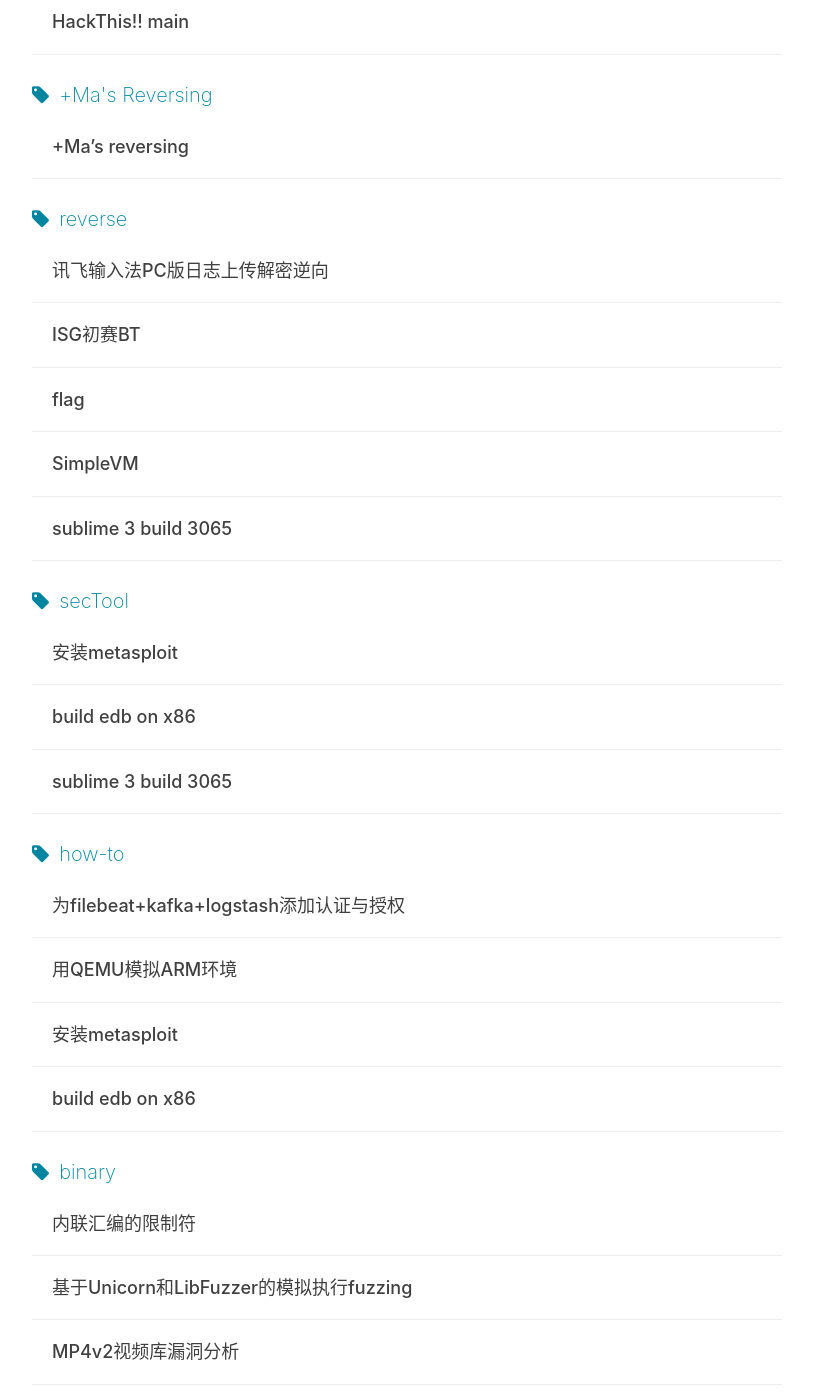
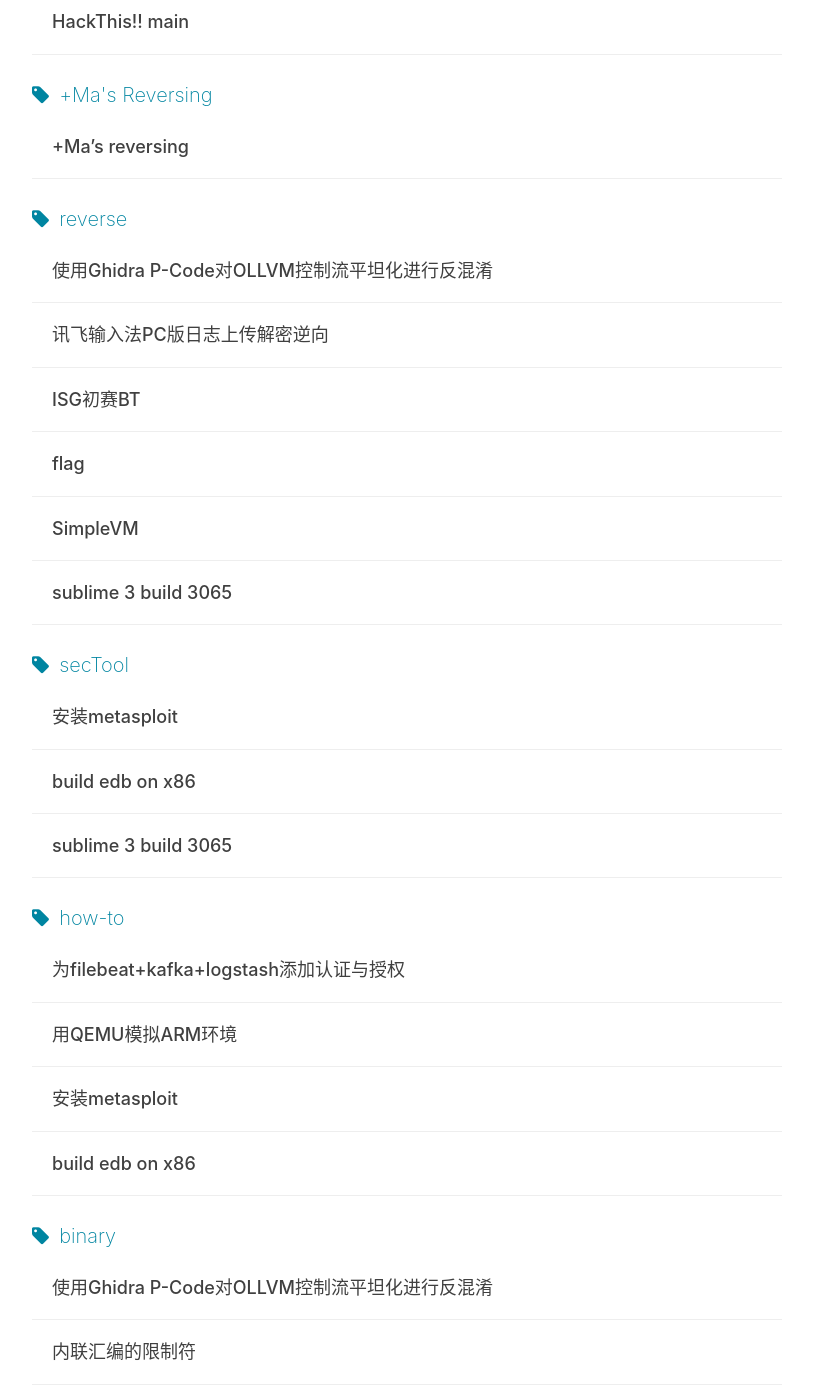
Before and after one commit to rk700/rk700.github.io, a Jekyll site: the page built from tags.html, in a window 1280 px wide and 1400 px high, scrolled down 13883 px. Shown: the whole window, without its empty margins (233-1046 px from the left). Built offline with Jekyll 4.4.1, drawn with Linux system fonts in a browser that asks for light colours; nearby versions of some CDN libraries; comment, search, counter and statistics services are not loaded; some of the changed lines change nothing that is shown.

Commit message:
ghidra ollvm deobf

````diff
--- a/_config.yml
+++ b/_config.yml
@@ -22,7 +22,7 @@
 
 # Gems
 # from PR#40, to support local preview for Jekyll 3.0
-gems:
+plugins:
     - jekyll-paginate
     - jekyll-sitemap
     - jekyll-redirect-from
--- /dev/null
+++ b/_posts/2020-08-03-ghidra-ollvm-deobfuscation.md
@@ -0,0 +1,276 @@
+---
+title: 使用Ghidra P-Code对OLLVM控制流平坦化进行反混淆
+author: rk700
+layout: post
+catalog: true
+tags:
+  - binary
+  - reverse
+---
+
+**本文同步自[银河实验室博客](http://galaxylab.com.cn/%e4%bd%bf%e7%94%a8ghidra-p-code%e5%af%b9ollvm%e6%8e%a7%e5%88%b6%e6%b5%81%e5%b9%b3%e5%9d%a6%e5%8c%96%e8%bf%9b%e8%a1%8c%e5%8f%8d%e6%b7%b7%e6%b7%86/)。**
+
+## 简介
+
+[OLLVM](https://github.com/obfuscator-llvm/obfuscator)的控制流平坦化是一种常见的代码混淆方式，其基本原理是添加分发器来控制流程的执行。针对这种混淆方式的还原也有了许多研究和工具，大致思路分为动态和静态两种：
+
+- 动态：通过Unicorn模拟执行的方式获取各真实块的关系
+- 静态：通过符号执行、中间语言分析等方式获取真实块之间的关系。
+
+静态方式进行OLLVM反混淆的工具，许多是依赖于Binary Ninja, IDA Pro等商业软件提供的中间语言API接口。恰好银河实验室今年来对Ghidra这一开源工具进行了较深入的学习和研究，我们实验发现，通过Ghidra的P-Code这种中间语言，也可以实现控制流平坦化的反混淆。
+
+## 基本思路
+
+控制流平坦化反混淆的技术原理，已经有很多技术文章介绍分享过了，我们参考的是[RPISEC](https://rpis.ec/blog/dissection-llvm-obfuscator-p1/)和[Quarkslab](https://blog.quarkslab.com/deobfuscation-recovering-an-ollvm-protected-program.html)的博客文章。如果对这部分内容比较熟悉，可以直接看下一节的具体实现。
+
+简单来说，OLLVM会添加一个用于控制跳转的状态变量和分发器：当一个真实块执行完成后，会把状态变量的值进行更新，回到分发器进行检查，再根据状态变量的值跳转到下一个真实块执行；如果原本的执行流程中存在条件跳转，则会在各条件下对状态变量设置不同的值，再回到分发器进行检查和跳转。
+
+例如，以下是[Quarkslab文章](https://blog.quarkslab.com/deobfuscation-recovering-an-ollvm-protected-program.html)中的示例C代码：
+
+```c
+unsigned int target_function(unsigned int n)
+{
+  unsigned int mod = n % 4;
+  unsigned int result = 0;
+
+  if (mod == 0) result = (n | 0xBAAAD0BF) * (2 ^ n);
+
+  else if (mod == 1) result = (n & 0xBAAAD0BF) * (3 + n);
+
+  else if (mod == 2) result = (n ^ 0xBAAAD0BF) * (4 | n);
+
+  else result = (n + 0xBAAAD0BF) * (5 & n);
+
+  return result;
+}
+```
+
+使用OLLVM 4.0编译，开启控制流平坦化混淆：
+
+```bash
+clang -mllvm -fla ~/tmp/test.c -c -o ~/tmp/test.o
+```
+
+将编译得到的test.o文件在Ghidra中加载打开，可以看到左下角的基本块就是分发器（跳转到分发器），其右上侧的各基本块是真实块。更新了状态变量的值后，按照蓝色的箭头线，跳转到左下角进入分发器；而通过分发器的检查后，再根据状态变量的不同的值，按照绿色的箭头线，跳转到下一个真实块。
+
+![]({{ site.url }}/img/in-posts/ghidra-deobf/obf-graph.png){:.myImage}
+
+因此，我们需要对混淆后的代码进行分析，获取以下信息：
+
+- 状态变量的值到真实块的映射，也就是说，如果要跳转到某个真实块，状态变量应该是什么
+- 修改更新状态变量的操作，通常都是在真实块的末尾处
+
+如果有了以上信息，那么当状态变量更新后，通过分发器跳转到的下一真实块也就知道了。我们可以将这两个真实块直接连接起来，不需要通过分发器中转，从而实现执行流程的还原。
+
+例如，如果要从函数`target_function()`中返回，需要跳转到`0x1001f0`这个块，其前提条件是在`0x1000c4`中的检查：需要状态变量的值等于`0x57ff42c3`：
+
+![]({{ site.url }}/img/in-posts/ghidra-deobf/obf-to-return.png){:.myImage}
+
+而在`0x1001e4`这个块中，将状态变量的值设置为`0x57ff42c3`，并跳转回分发器。
+
+![]({{ site.url }}/img/in-posts/ghidra-deobf/obf-set-var.png){:.myImage}
+
+由此可知，`0x1001e4`这个块的执行流程会最终到`0x1001f0`即函数返回，因此我们可以跳过中间的分发器，直接将这两个真实块通过跳转连接起来。
+
+## 具体实现
+
+我们使用的是Ghidra的P-Code来对二进制代码进行分析，P-Code的介绍和获取可以参考之前实验室[小朱哥的文章](http://galaxylab.com.cn/%e4%bd%bf%e7%94%a8ghidra-p-code%e8%bf%9b%e8%a1%8c%e8%be%85%e5%8a%a9%e9%80%86%e5%90%91%e5%88%86%e6%9e%90/)。
+
+### 定位状态变量
+
+整个控制流平坦化都是围绕着状态变量来进行的，所以首先需要定位这个状态变量。按照OLLVM的源码，在函数起始处，会对状态变量赋值进行初始化，例如：
+
+![]({{ site.url }}/img/in-posts/ghidra-deobf/state-var-init.png){:.myImage}
+
+我们可以通过人工识别定位到状态变量初始化所在的汇编指令，并通过Ghidra的API获取对应的P-Code：通常初始化状态变量所对应的P-Code是[COPY](https://ghidra.re/courses/languages/html/pcodedescription.html)，将常量复制到目标varnode中。
+
+Ghidra的P-Code遵循Static Single Assignment(SSA)形式，即每个变量只会赋值一次。如果变量可能有不同的值（例如OLLVM混淆中的状态变量），则通过phi node来处理：phi node有多个输入，每个输入对应不同情况下变量的值，输出则是真正的变量。由此，变量就只会在phi node处进行一次赋值，从而满足SSA的要求。在Ghidar P-Code中，通过指令[MULTIEQUAL](https://ghidra.re/courses/languages/html/additionalpcode.html)来对应phi node。
+
+因此，前面提到的初始化状态变量的`COPY`指令，复制的目标varnode其实是一个临时变量，作为phi node的输入。我们定位到`COPY`之后，还需要继续跟踪其输出，找到`MULTIEQUAL`即phi node，这个phi node的输出才是真正的OLLVM状态变量：
+
+```python
+    # find the pcode for COPYing const
+
+    while pcode_iterator.hasNext():
+        pcode = pcode_iterator.next()
+        logging.debug('finding COPY const pcode: %s' % pcode)
+        if pcode.getOpcode() == PcodeOp.COPY and pcode.getInput(0).isConstant():
+            break
+
+    logging.info('COPY const pcode: %s' % pcode)
+
+    # find the state var in phi node
+
+    depth = 0
+    while pcode is not None and pcode.getOpcode() != PcodeOp.MULTIEQUAL:
+        logging.debug('finding phi node: %s, depth %d' % (pcode, depth))
+        if pcode.getOutput() is None:
+            logging.warning('output is None in %s' % pcode)
+            break
+        pcode = pcode.getOutput().getLoneDescend()
+        if depth > 5:
+            break
+        depth += 1
+```
+
+### 获取状态变量到真实块的映射
+
+接下来，我们需要获取状态变量到真实块的映射关系。一般来说，我们可以检查状态变量被读取的地方，判断其是否有与常量的比较。不过对Ghidra试验后发现这样有时会缺失一些信息。
+
+因此，我们换用另一种方式：检查所有的条件跳转，如果跳转条件是状态变量等于某个常量，那么就可以将这个常量与跳转目标关联映射起来。
+
+在Ghidra中，条件跳转是通过`CBRANCH`指令完成的，所以我们检查所有的基本块，判断是否为条件跳转：
+
+```python
+    for block in high_function.getBasicBlocks():
+        # search for conditional jump
+
+        if block.getOutSize() != 2:
+            continue
+
+        last_pcode = get_last_pcode(block)
+        if last_pcode.getOpcode() != PcodeOp.CBRANCH:
+            continue
+```
+
+OLLVM混淆的分发器，会检查状态变量是否等于某些常量。因此我们检查`CBRANCH`的跳转条件是否是`INT_NOTEQUAL`或者`INT_EQUAL`，并且进行比较的两个值其中一个是常量，另一个是状态变量：
+
+```python
+        if not condition_type in (PcodeOp.INT_NOTEQUAL, PcodeOp.INT_EQUAL):
+            continue
+
+        in0 = conditionPcode.getInput(0)
+        in1 = conditionPcode.getInput(1)
+
+        if in0.isConstant():
+            constVar = in0
+            comparedVar = in1
+        elif in1.isConstant():
+            constVar = in1
+            comparedVar = in0
+        else:
+            logging.debug('not const var in comparision, skipped')
+            continue
+```
+
+由此，我们就可以获取状态变量的值到跳转目标真实块之间的映射。
+
+### 获取状态变量的更新
+
+接下来，我们需要获取所有修改更新了状态变量的地方。由于状态变量是通过phi node来赋值的，因此我们可以通过回溯phi node的输入，即可找到这些赋值。
+
+对状态变量赋值，也是通过P-Code的`COPY`指令将某个常量复制。所以我们在回溯phi node的输入时，如果遇到了`COPY`指令并且复制的内容是常量，就可以将其视为对状态变量进行赋值更新：
+
+```python
+    for state_var_def in phi_node.getInputs().tolist():
+        if state_var_def == state_var:
+            continue
+        pcode = state_var_def.getDef()
+        logging.debug('output %s of pcode %s in block %s defines state var' % (state_var_def, pcode, pcode.getParent()))
+
+        find_const_def_blocks(mem, state_var.getSize(), pcode, 0, state_var_defs, None)
+```
+
+这些`COPY`指令的所在位置，一般来说就是真实块的末尾。我们将赋值的常量和所在的基本块信息记录下来，用于接下来的控制流还原。
+
+### 还原控制流
+
+有了以上信息，我们就可以还原控制流了。具体分为两种情况：
+
+- 无条件跳转：这种对应于原始代码中没有条件判断的部分，经OLLVM混淆后，修改状态变量的基本块只有一个输出块
+- 条件跳转：这种对应于原始代码中有条件判断的部分，经OLLVM混淆后，修改状态变量的基本块有两个输出块
+
+第一种情况比较简单，我们只需要查找状态变量更新后的值所对应的目标块，并将其作为修改状态变量的基本块的后继即可：
+
+```python
+        # unconditional jump
+
+        if def_block.getOutSize() == 1:
+            const = const_update(const)
+            if const in const_map:
+                link = (def_block, const_map[const])
+                logging.debug('unconditional jump link: %s' % str(link))
+                links.append(link)
+            else:
+                logging.warning('cannot find const 0x%x in const_map' % const)
+```
+
+第二种情况稍微复杂一些：如果基本块A修改了状态变量，并且A有两个输出块A1和A2，那么这两个输出块所对应的状态变量的值也是不同的，我们需要分别找到A1和A2的状态变量所对应的后继块，并将其更新为A的输出。如果A1或者A2也修改了状态变量的值，那么就用修改的值来查找后继块；否则，就沿用A所设置的状态变量的值来查找后继：
+
+```python
+            # true out block has state var def
+
+            if true_out in state_var_defs:
+                true_out_const = const_update(state_var_defs[true_out])
+                if true_out_const not in const_map:
+                    logging.warning('true out cannot find map from const 0x%x to block' % true_out_const)
+                    continue
+                true_out_block = const_map[true_out_const]
+                logging.debug('true out to block: %s' % true_out_block)
+
+                if false_out in state_var_defs:
+                    false_out_const = const_update(state_var_defs[false_out])
+                    if false_out_const not in const_map:
+                        logging.warning('false out cannot find map from const 0x%x to block' % false_out_const)
+                        continue
+                    else:
+                        false_out_block = const_map[false_out_const]
+                        logging.debug('false out to block: %s' % false_out_block)
+
+                # false out doesn't have const def, then use the def in current block for the false out
+
+                elif const in const_map:
+                    false_out_block = const_map[const]
+                else:
+                    logging.warning('mapping of const %s in block %s not found' % (const, def_block))
+                    continue
+```
+
+### 汇编代码修复
+
+当控制流还原完成后，我们就可以修改相应的汇编代码，完成最终的反混淆。与上面还原控制流类似，这里的修复同样需要对无条件/条件跳转分别进行处理。
+
+无条件跳转较为简单，我们只需要找到基本块中的最后一条指令，将其替换为绝对跳转即可：
+
+```python
+        # unconditional jump
+
+        if len(link) == 2:
+            target_addr = link[1].getStart().getOffset()
+            asm_string = self.patch_unconditional_jump(patch_addr, target_addr)
+            logging.debug('patching unconditional jump at %s to %s' % (patch_addr, asm_string))
+            patched = self.asm.assembleLine(patch_addr, asm_string)
+            if len(patched) > ins.getLength():
+                logging.error('not enough space at %s for patch %s' % (patch_addr, asm_string))
+                return None
+```
+
+条件跳转稍微复杂一些。例如，在x86架构下，是通过`CMOVXX`这条汇编来对状态变量进行修改。因此，我们可以将其更新为`JXX`来实现跳转：
+
+```python
+    def patch_conditional_jump(self, ins, true_addr, false_addr):
+        op_str = str(ins.getMnemonicString())
+
+        if op_str.startswith('CMOV'):
+            return '%s 0x%x\nJMP 0x%x' % (op_str.replace('CMOV', 'J'), true_addr, false_addr)
+        else:
+            return None
+```
+
+这样的修复方式比较直接，没有将多余指令清空为`NOP`，也没有处理修复长度超出可用长度的情况。
+
+## 反混淆效果
+
+对之前示例的`target_function()`进行OLLVM控制流平坦化混淆后，在Ghidra中反编译的代码如下，我们可以很容易地识别出状态变量：
+
+![]({{ site.url }}/img/in-posts/ghidra-deobf/obf.png){:.myImage}
+
+选中初始化状态变量所对应的汇编代码，再运行反混淆脚本，反编译的代码自动更新如下：
+
+![]({{ site.url }}/img/in-posts/ghidra-deobf/deobf.png){:.myImage}
+
+对比反混淆后的伪代码与源代码，发现逻辑是相同的，反混淆成功。
+
+## 小结
+
+本文中介绍的反混淆Ghidra脚本，已经发布至银河实验室的Github仓库[https://github.com/PAGalaxyLab/ghidra_scripts/blob/master/ollvm_deobf_fla.py](https://github.com/PAGalaxyLab/ghidra_scripts/blob/master/ollvm_deobf_fla.py)。试验下来对于未优化的OLLVM控制流平坦化可较好地完成还原，不过如果在OLLVM混淆时开启了较高等级的优化，则反混淆效果会受一定影响。
````
Also changed, not shown: img/in-posts/ghidra-deobf/deobf.png (added), img/in-posts/ghidra-deobf/obf-graph.png (added), img/in-posts/ghidra-deobf/obf-set-var.png (added), img/in-posts/ghidra-deobf/obf-to-return.png (added), img/in-posts/ghidra-deobf/obf.png (added), img/in-posts/ghidra-deobf/state-var-init.png (added).
